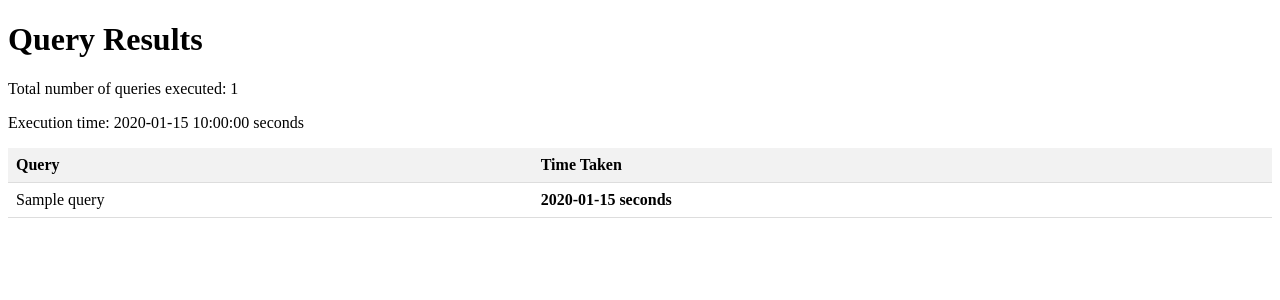
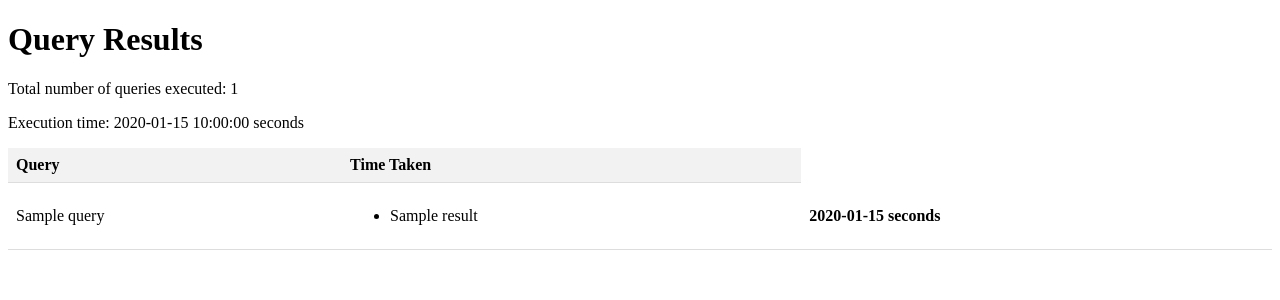
Before and after one commit to prathikh1998/PresentGraphs, a Flask app: template templates/results.html in a window 1280 px wide. Shown: the top 300 px of the page. Run offline with Flask 3, Linux system fonts and the light colour scheme; the template is opened without the code that fills it: most values are stand-ins (such as "Sample title", 1, 10 or a date in 2020).

Commit message:
Add files via upload

```diff
--- a/templates/results.html
+++ b/templates/results.html
@@ -1,5 +1,6 @@
 <!DOCTYPE html>
 <html>
+
 <head>
     <title>Results</title>
     <style>
@@ -8,7 +9,8 @@
             width: 100%;
         }
 
-        th, td {
+        th,
+        td {
             padding: 8px;
             text-align: left;
             border-bottom: 1px solid #ddd;
@@ -23,6 +25,7 @@
         }
     </style>
 </head>
+
 <body>
     <h1>Query Results</h1>
     <p>Total number of queries executed: {{ num_queries }}</p>
@@ -34,12 +37,20 @@
             <th>Time Taken</th>
         </tr>
 
-        {% for query, query_time in query_results %}
+        {% for query, results, query_time in query_results %}
         <tr>
             <td>{{ query }}</td>
+            <td>
+                <ul>
+                    {% for result in results %}
+                    <li>{{ result }}</li>
+                    {% endfor %}
+                </ul>
+            </td>
             <td class="query-time">{{ query_time }} seconds</td>
         </tr>
         {% endfor %}
     </table>
 </body>
+
 </html>
```
